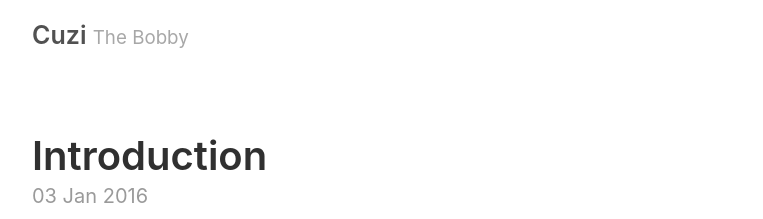
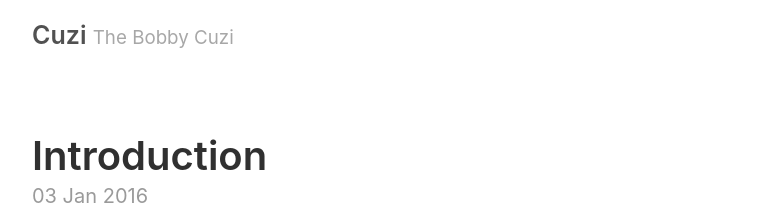
Before and after one commit to bobcuzi/bobcuzi.github.io, a Jekyll site: the page built from index.html, in a window 1280 px wide. Shown: the top 219 px of the page, without its empty margins (258-1021 px from the left). Built offline with Jekyll 4.4.1, drawn with Linux system fonts in a browser that asks for light colours; the list of posts is cut into pages by our own code.

Commit message:
changed tagline

```diff
--- a/_config.yml
+++ b/_config.yml
@@ -3,7 +3,7 @@ permalink:           pretty
 
 # Setup
 title:               Cuzi
-tagline:             The Bobby
+tagline:             The Bobby Cuzi
 url:                 http://bobcuzi.com
 paginate:            1
 baseurl:             ""
```
